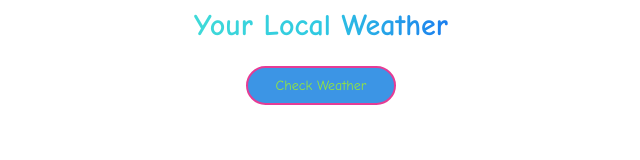
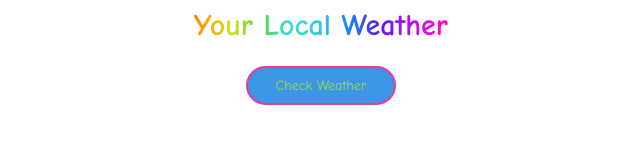
Before and after one commit to LaEsponja/WeatherApp, a plain HTML site: page index.html in a window 1280 px wide. Shown: the whole page, without its empty margins (319-959 px from the left). Drawn offline with Linux system fonts and the light colour scheme.

Commit message:
Changed background-image so it doesn't resize with the window

```diff
--- a/Style.css
+++ b/Style.css
@@ -22,6 +22,10 @@
   background-clip:text;
   color: transparent;
   margin-bottom:25px;
+
+  background-size: 300px;
+  background-repeat: no-repeat;
+  background-position: center;
 }
 
 .Button-container {
@@ -58,5 +62,7 @@
   margin:auto;
   width: 80vw;
   height: 50px;
-  position: absolute;
+  position: fixed;
+  display: flex;
+  flex-direction: row;
 }
```
